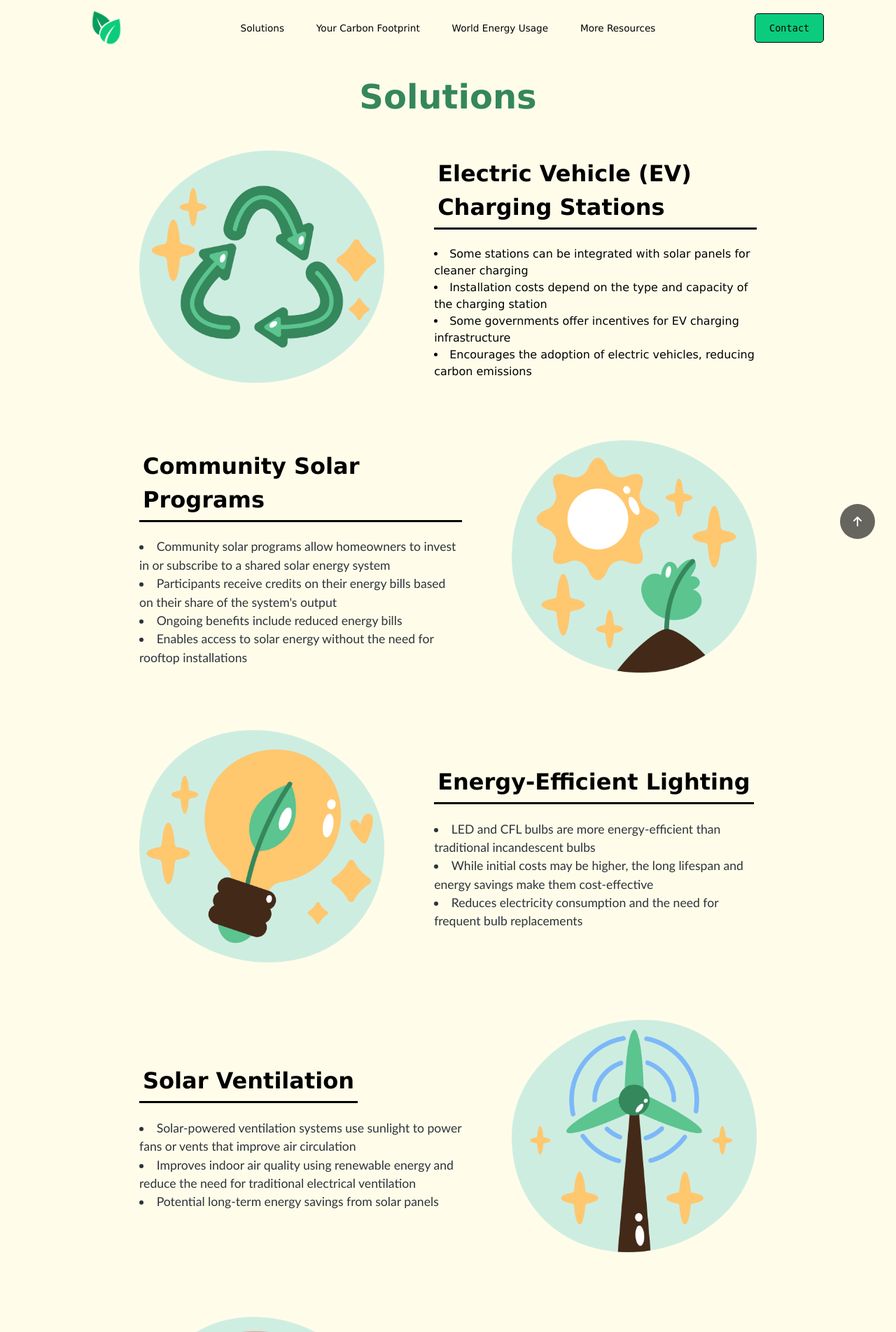
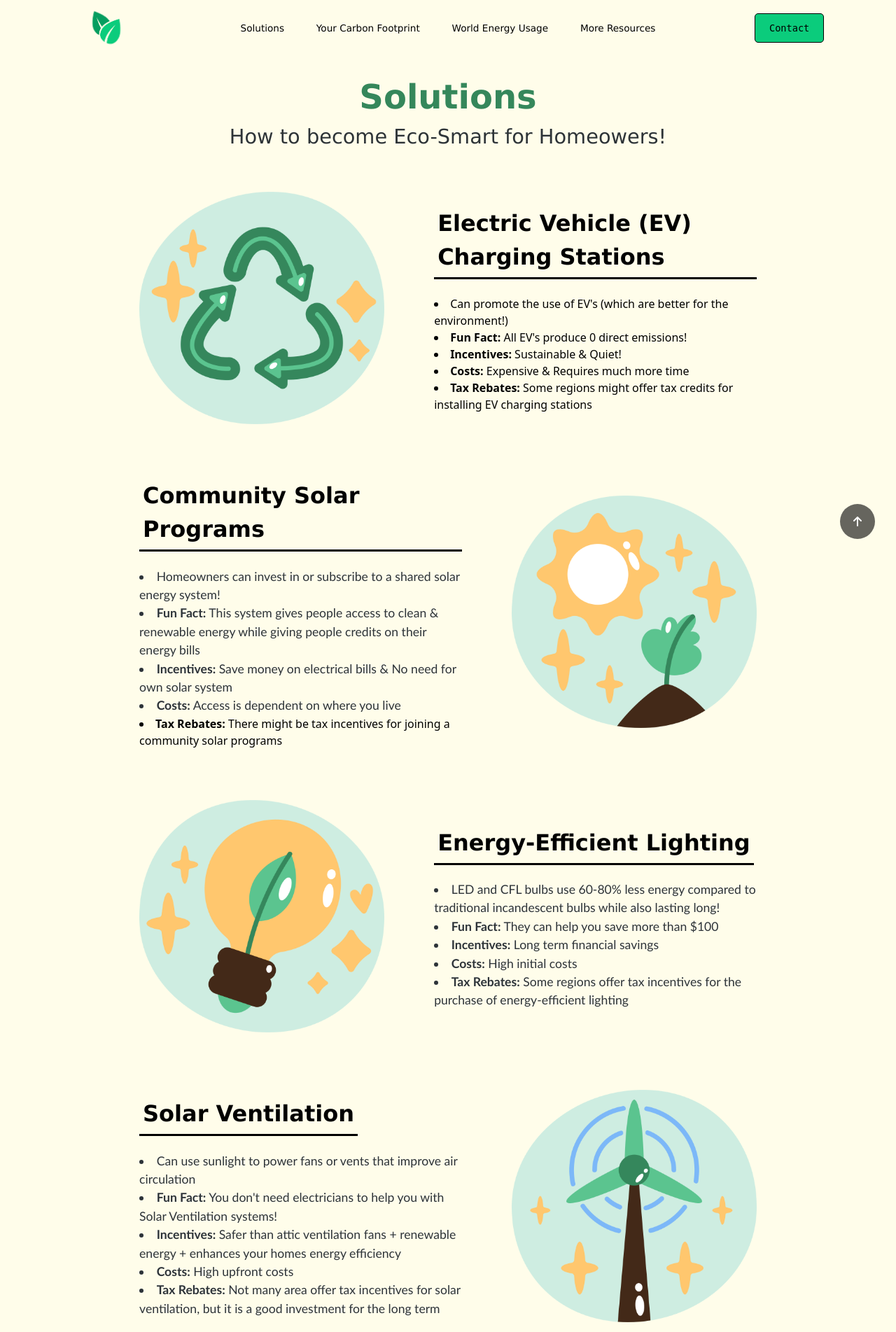
Before and after one commit to mkmkaksl/EarthFirst, a Django app: page /solutions in a window 1280 px wide. Shown: the top 1903 px of the page at 70% size. Run offline with Django 4.2, Linux system fonts and the light colour scheme; parts of the project's set-up code (start-up, migrations or seed data) failed here and were passed over; some libraries are stand-ins or nearby versions.

```diff
--- /dev/null
+++ b/greenClean/static/greenClean/medias.css
@@ -0,0 +1,3 @@
+@media (max-width: 1115px) {
+
+}
--- a/greenClean/static/greenClean/styles.css
+++ b/greenClean/static/greenClean/styles.css
@@ -295,7 +297,6 @@ header {
    align-items: flex-start;
    height:95%;
    justify-content: space-between;
-   font-family: Verdana, Geneva, Tahoma, sans-serif;
    overflow:hidden;
 }
 .impact-topic-head{
--- a/greenClean/templates/greenClean/layout.html
+++ b/greenClean/templates/greenClean/layout.html
@@ -12,6 +12,7 @@
 
     <link rel="icon" href="{% static 'greenClean/images/logo-nobg.png' %}">
     <link rel="stylesheet" href="{% static 'greenClean/styles.css' %}">
+    <link rel="stylesheet" href="{% static 'greenClean/medias.css' %}">
     <link rel="stylesheet" href="{% static 'greenClean/fontawesome/css/all.min.css' %}">
     <link rel="stylesheet" href="https://cdn.jsdelivr.net/npm/bootstrap@5.3.2/dist/css/bootstrap.min.css">
 
@@ -35,7 +36,7 @@
                     <a href="/solutions"><button class="g nav-btn">Solutions</button></a>
                     <a href="/footprint"><button class="g nav-btn">Your Carbon Footprint</button></a>
                     <a href="/map"><button class="b nav-btn">World Energy Usage</button></a>
-                    <a href=""><button class="b nav-btn">More Resources</button></a>
+                    <a href="/moreinfo"><button class="b nav-btn">More Resources</button></a>
                 </div>
             </div>
             <div id="nav-r">
@@ -51,6 +52,9 @@
                     <i class="fa-solid fa-arrow-up"></i>
                 </button>
             </a>
+            <div class="tsaLogo">
+                <img src="{% static 'greenClean/images/tsa-logo.png' %}">
+            </div>
             <a href="/contact">FAQ</a>
         </div>
     </div>
--- a/greenClean/templates/greenClean/solutions.html
+++ b/greenClean/templates/greenClean/solutions.html
@@ -6,27 +6,32 @@
 {% block body %}
     <section>
         <div class="impacts-page" style="background: none;">
-            <div class="impact-title" style="color: #35875B;"><b>Solutions</b></div>
+            <div class="impact-title" style="color: #35875B;">
+                <b>Solutions</b>
+            </div>
+            <p style="font-size: 1.8rem; font-family: Verdana; text-align: center; color: #2D3337;">How to become Eco-Smart for Homeowers!</p>
                 <div class="impact-card">
                     <div class="impact-img">
                         <img class="img-i" src="{% static 'greenClean/images/EV.png' %}" height="350" width="350">
                     </div>
                     <div class="impact-content">
                         <div class="impact-topic-head"><b>Electric Vehicle (EV) Charging Stations</b></div>
-                        <li>Some stations can be integrated with solar panels for cleaner charging</li>
-                        <li>Installation costs depend on the type and capacity of the charging station</li>
-                        <li>Some governments offer incentives for EV charging infrastructure</li>
-                        <li>Encourages the adoption of electric vehicles, reducing carbon emissions</li>
+                        <li>Can promote the use of EV's (which are better for the environment!)</li>
+                        <li><b>Fun Fact:</b> All EV's produce 0 direct emissions!</li>
+                        <li><b>Incentives:</b> Sustainable & Quiet!</li>
+                        <li><b>Costs:</b> Expensive & Requires much more time</li>
+                        <li><b>Tax Rebates:</b> Some regions might offer tax credits for installing EV charging stations</li>
                     </div>
                 </div>
                 <div class="impact-card">
                     <div class="impact-content">
                         <div class="impact-topic-head"><b>Community Solar Programs</b></div>
                         <div class="impact-text">
-                            <li>Community solar programs allow homeowners to invest in or subscribe to a shared solar energy system</li>
-                            <li>Participants receive credits on their energy bills based on their share of the system's output</li>
-                            <li>Ongoing benefits include reduced energy bills</li>
-                            <li>Enables access to solar energy without the need for rooftop installations</li></div>
+                            <li>Homeowners can invest in or subscribe to a shared solar energy system! </li>
+                            <li><b>Fun Fact:</b> This system gives people access to clean & renewable energy while giving people credits on their energy bills</li>
+                            <li><b>Incentives:</b> Save money on electrical bills & No need for own solar system</li>
+                            <li><b>Costs:</b> Access is dependent on where you live</li></div>
+                            <li><b>Tax Rebates:</b> There might be tax incentives for joining a community solar programs</li>
                     </div>
                     <div class="impact-img">
                         <img class="img-i" src="{% static 'greenClean/images/community-solar.png' %}" height="350" width="350">
@@ -39,9 +44,11 @@
                     <div class="impact-content">
                         <div class="impact-topic-head"><b>Energy-Efficient Lighting</b></div>
                         <div class="impact-text">
-                            <li>LED and CFL bulbs are more energy-efficient than traditional incandescent bulbs</li>
-                            <li>While initial costs may be higher, the long lifespan and energy savings make them cost-effective</li>
-                            <li>Reduces electricity consumption and the need for frequent bulb replacements</li>
+                            <li>LED and CFL bulbs use 60-80% less energy compared to traditional incandescent bulbs while also lasting long!</li>
+                            <li><b>Fun Fact:</b> They can help you save more than $100</li>
+                            <li><b>Incentives:</b> Long term financial savings</li>
+                            <li><b>Costs:</b> High initial costs</li>
+                            <li><b>Tax Rebates:</b> Some regions offer tax incentives for the purchase of energy-efficient lighting</li>
                         </div>
                     </div>
                 </div>
@@ -49,9 +56,11 @@
                     <div class="impact-content">
                         <div class="impact-topic-head"><b>Solar Ventilation</b></div>
                         <div class="impact-text">
-                            <li>Solar-powered ventilation systems use sunlight to power fans or vents that improve air circulation</li>
-                            <li>Improves indoor air quality using renewable energy and reduce the need for traditional electrical ventilation</li>
-                            <li>Potential long-term energy savings from solar panels</li>
+                            <li>Can use sunlight to power fans or vents that improve air circulation</li>
+                            <li><b>Fun Fact:</b> You don't need electricians to help you with Solar Ventilation systems!</li>
+                            <li><b>Incentives:</b> Safer than attic ventilation fans + renewable energy + enhances your homes energy efficiency</li>
+                            <li><b>Costs:</b> High upfront costs</li>
+                            <li><b>Tax Rebates:</b> Not many area offer tax incentives for solar ventilation, but it is a good investment for the long term</li>
                         </div>
                     </div>
                     <div class="impact-img">
@@ -65,10 +74,11 @@
                     <div class="impact-content">
                         <div class="impact-topic-head"><b>Home Energy Monitoring Systems</b></div>
                         <div class="impact-text">
-                            <li>Smart home energy monitoring systems track energy usage in real-time</li>
-                            <li>They provide insights to help homeowners make informed decisions about energy consumption</li>
-                            <li>Savings through better energy management</li>
-                            <li>Promotes energy awareness and efficiency</li>
+                            <li>Tracks your home's energy usage in real-time</li>
+                            <li><b>Fun Fact:</b> Can help identify energy-wasting appliances & thus optimize your energy usage!</li>
+                            <li><b>Incentives:</b> Lower long term utility bills</li>
+                            <li><b>Cost:</b> High initial financial cost</li>
+                            <li><b>Tax Rebates:</b> Some regions might offer tax incentives for installing home energy monitoring systems</li>
                         </div>
                     </div>
                 </div>
@@ -77,7 +87,10 @@
                         <div class="impact-topic-head"><b>Green Roof Systems</b></div>
                         <div class="impact-text">
                             <li>Provide insulation, reduce stormwater runoff, and improve air quality</li>
-                            <li>Enhances building insulation, reducing energy needs for heating and cooling</li>
+                            <li><b>Fun Fact:</b> Can reduce energy needs for heating and cooling!</li>
+                            <li><b>Incentives:</b> Increased lifespan of your roof, help the environment & aid air quality</li>
+                            <li><b>Costs:</b> Needs more maintenance & costs more money</li>
+                            <li><b>Tax Rebates:</b> Many regions offer tax rebates for green roof systems. Ex: Florida</li>
                         </div>
                     </div>
                     <div class="impact-img">
--- a/greenClean/urls.py
+++ b/greenClean/urls.py
@@ -8,5 +8,6 @@ urlpatterns = [
     path("tips", views.tips, name="tips"),
     path("footprint", views.footprintCalculator, name="footprintCalculator"),
     path("contact", views.contact, name="contact"),
-    path("solutions", views.solutions, name="solutions")
+    path("solutions", views.solutions, name="solutions"),
+    path("moreinfo", views.moreinfo, name="moreinfo")
 ]
--- a/greenClean/views.py
+++ b/greenClean/views.py
@@ -152,7 +152,7 @@ def map(request):
             colorscale = 'Greens',
             marker_line_color = 'black',
             marker_line_width = 1,
-            showscale=False
+            showscale=False,
         )
     )
 
@@ -162,6 +162,8 @@ def map(request):
     fig.update_layout(
         title_text = title_text,
         title_x = 0.5,
+        title_y = 0.9,
+        title_font=dict(family="Gills", color="blue", size=30),
 
         geo=dict(
             showframe = False,
@@ -172,7 +174,7 @@ def map(request):
         autosize=True,
         width=None,
         height=None,
-        margin=dict(l=0, r=0, t=100, b=0),
+        margin=dict(l=0, r=0, t=30, b=0),
     )
 
     #Creating the visualization timelapse, we use px
@@ -302,3 +304,6 @@ def contact(request):
     return render(request, "greenClean/contact.html", {
         "contacted": True
     })
+
+def moreinfo(request):
+    return render(request, "greenClean/moreinfo.html")
```
Also changed, not shown: other parts of greenClean/static/greenClean/styles.css (+55 -24 lines), greenClean/templates/greenClean/carbonFootprint.html (+2 -5 lines), greenClean/templates/greenClean/contact.html (+5 -5 lines), greenClean/templates/greenClean/moreInfo.html (added, +60 -0 lines), greenClean/static/greenClean/images/tsa-logo.png (added).
